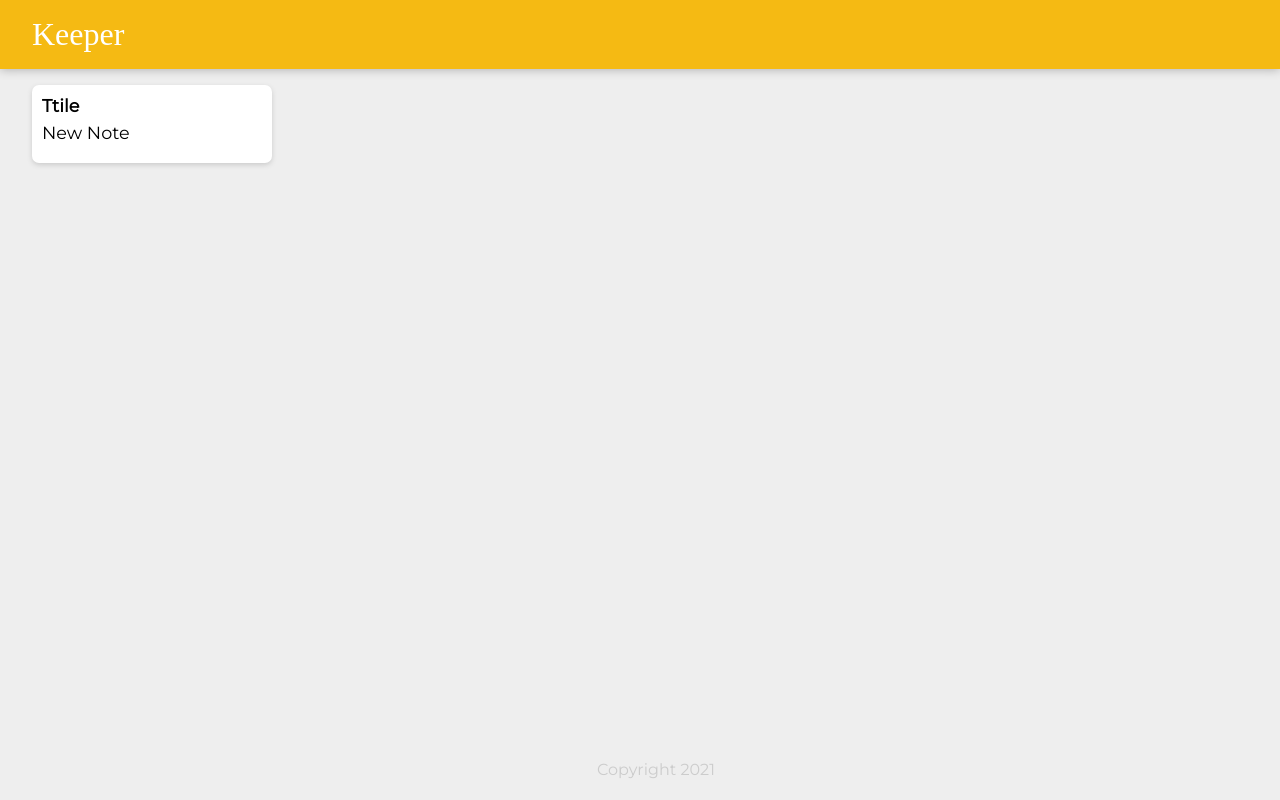
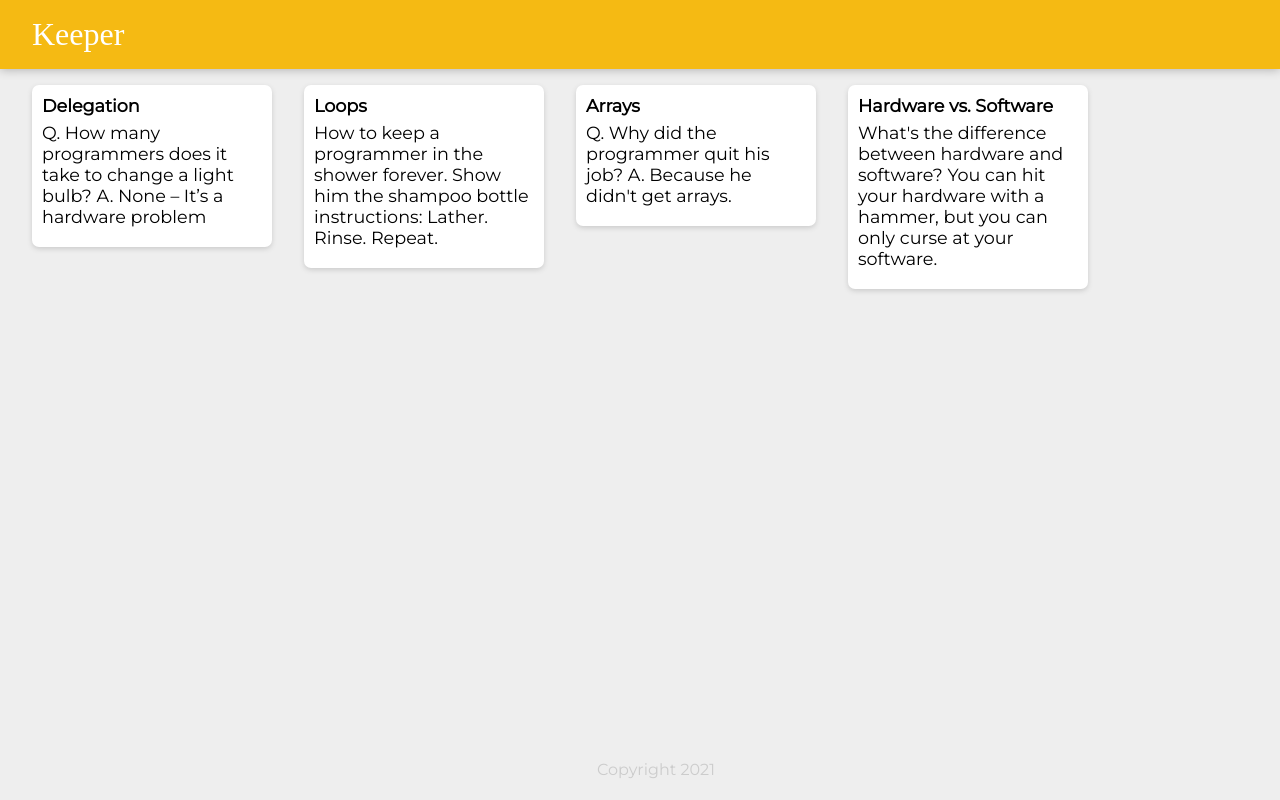
Before and after one commit to Rajguru-Aditya/KeeperApp, a React (Create React App) app: page / in a window 1280 px wide. Built offline with nearby package versions, Linux system fonts and the light colour scheme; a web font is replaced by a local one.

Commit message:
Using react props to render notes

```diff
--- a/src/components/App.jsx
+++ b/src/components/App.jsx
@@ -2,12 +2,17 @@
 import Header from "./Header";
 import Footer from "./Footer";
 import Note from "./Note";
+import notes from "../notes";
+
+function createNote(noteItem) {
+  return <Note title={noteItem.title} content={noteItem.content} />;
+}
 
 function App() {
   return (
     <div>
       <Header />
-      <Note />
+      {notes.map(createNote)}
       <Footer />
     </div>
   );
--- a/src/components/Note.jsx
+++ b/src/components/Note.jsx
@@ -1,10 +1,10 @@
 import React from "react";
 
-function Note() {
+function Note(props) {
   return (
     <div className="note">
-      <h1>Ttile</h1>
-      <p>New Note</p>
+      <h1>{props.title}</h1>
+      <p>{props.content}</p>
     </div>
   );
 }
--- /dev/null
+++ b/src/notes.js
@@ -0,0 +1,28 @@
+const notes = [
+  {
+    key: 1,
+    title: "Delegation",
+    content:
+      "Q. How many programmers does it take to change a light bulb? A. None – It’s a hardware problem",
+  },
+  {
+    key: 2,
+    title: "Loops",
+    content:
+      "How to keep a programmer in the shower forever. Show him the shampoo bottle instructions: Lather. Rinse. Repeat.",
+  },
+  {
+    key: 3,
+    title: "Arrays",
+    content:
+      "Q. Why did the programmer quit his job? A. Because he didn't get arrays.",
+  },
+  {
+    key: 4,
+    title: "Hardware vs. Software",
+    content:
+      "What's the difference between hardware and software? You can hit your hardware with a hammer, but you can only curse at your software.",
+  },
+];
+
+export default notes;
```
